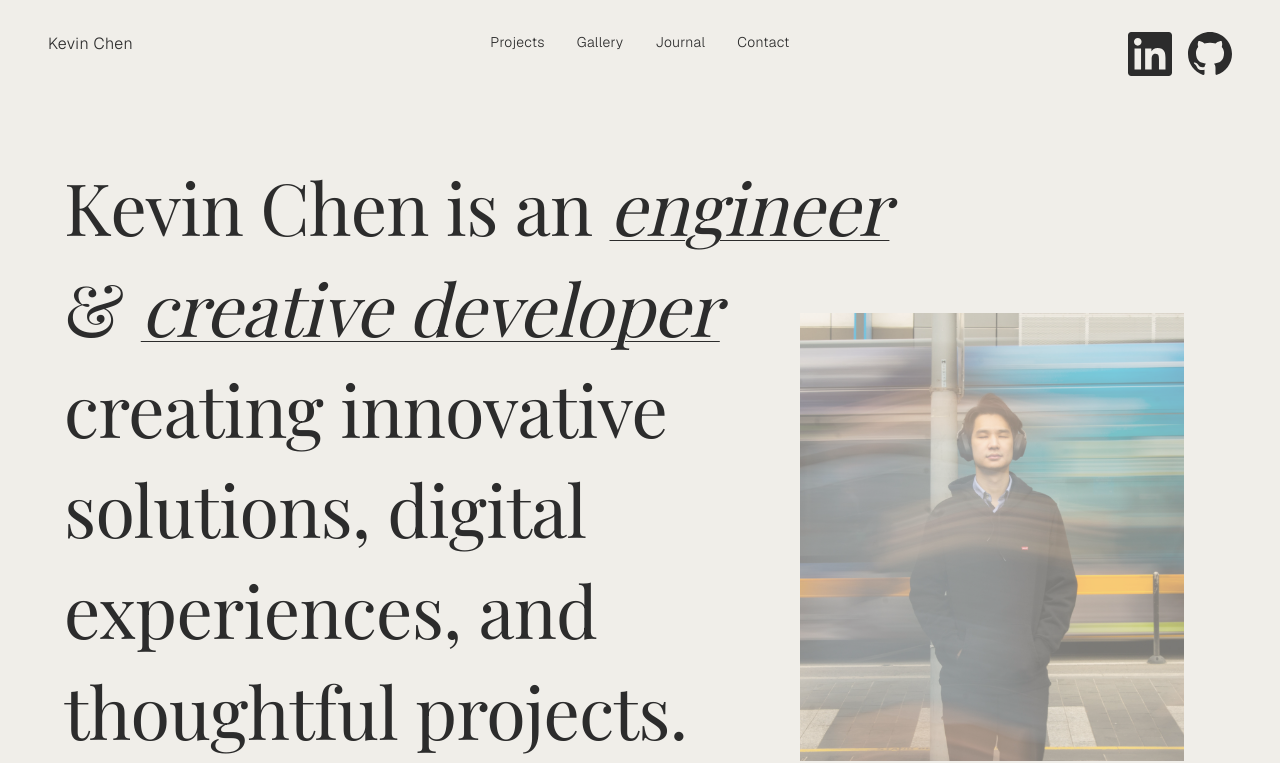
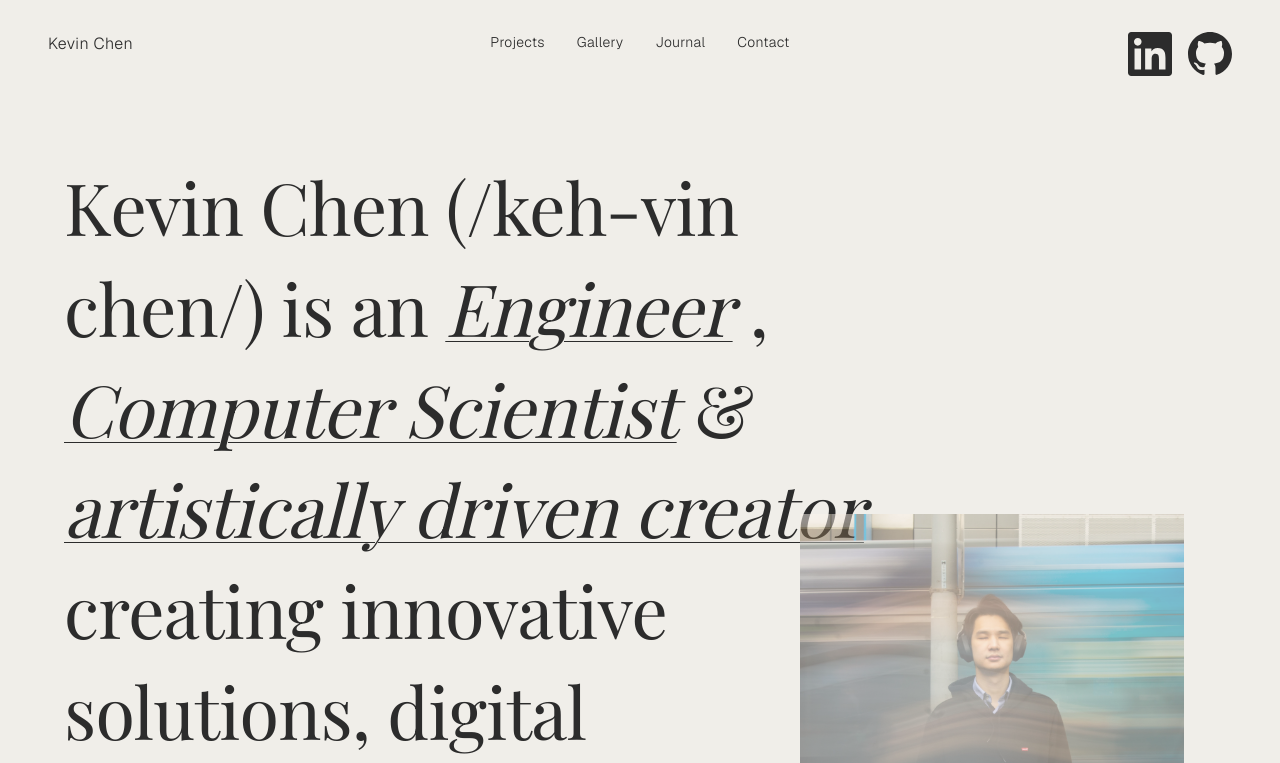
Before and after one commit to KevinChen2211/personal-portfolio, a Next.js app: page / in a window 1280 px wide. Shown: the top 763 px of the page. Built offline with nearby package versions, Linux system fonts and the light colour scheme.

Commit message:
change wording

```diff
--- a/app/page.tsx
+++ b/app/page.tsx
@@ -216,13 +216,17 @@ export default function Home() {
               letterSpacing: "-0.01em",
             }}
           >
-            Kevin Chen is an{" "}
+            Kevin Chen (/keh-vin chen/) is an{" "}
             <span className="italic underline decoration-1 underline-offset-4">
-              engineer
+              Engineer
+            </span>{" "}
+            ,{" "}
+            <span className="italic underline decoration-1 underline-offset-4">
+              Computer Scientist
             </span>{" "}
             &{" "}
             <span className="italic underline decoration-1 underline-offset-4">
-              creative developer
+              artistically driven creator
             </span>{" "}
             creating innovative solutions, digital experiences, and thoughtful
             projects.
```
